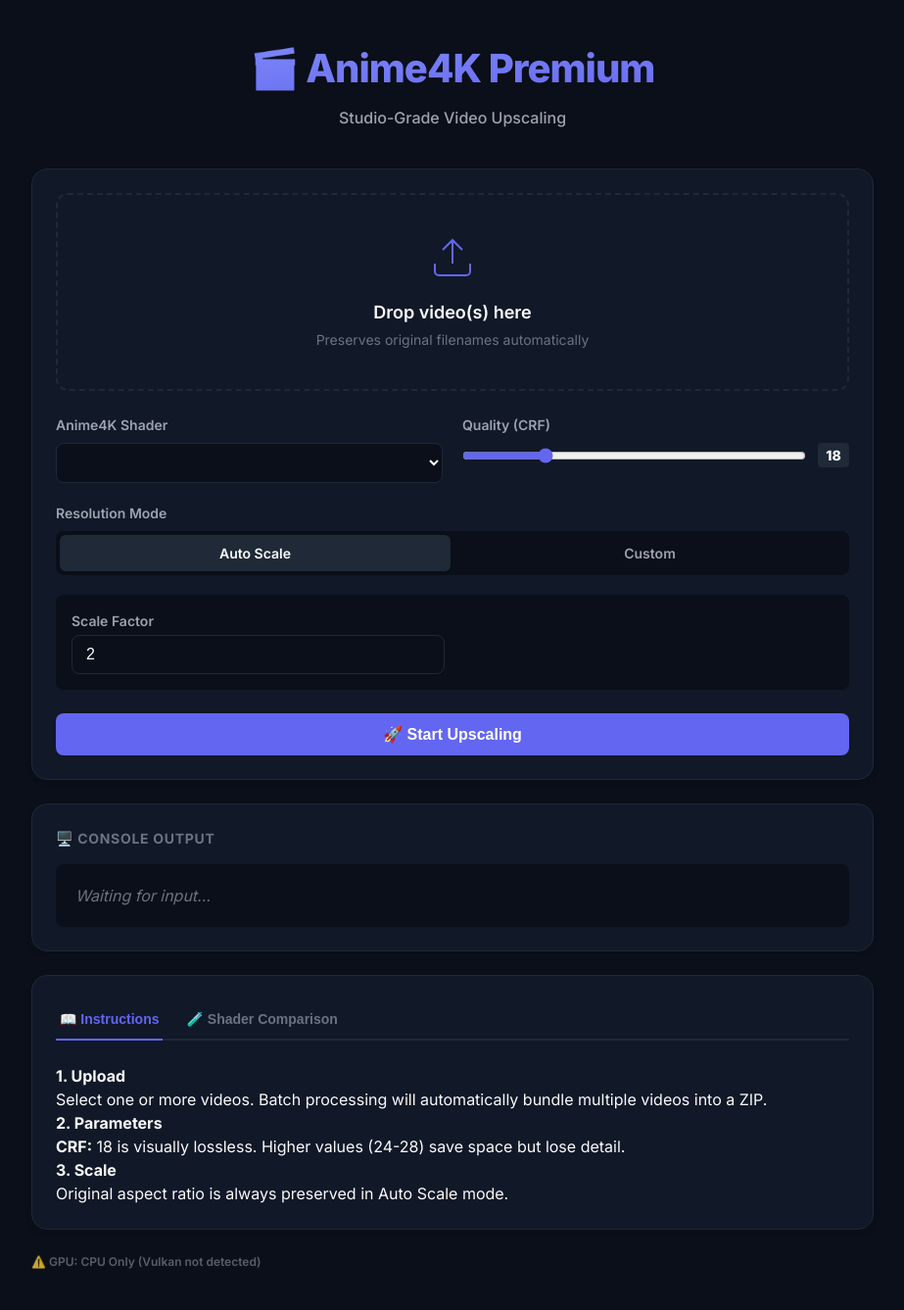
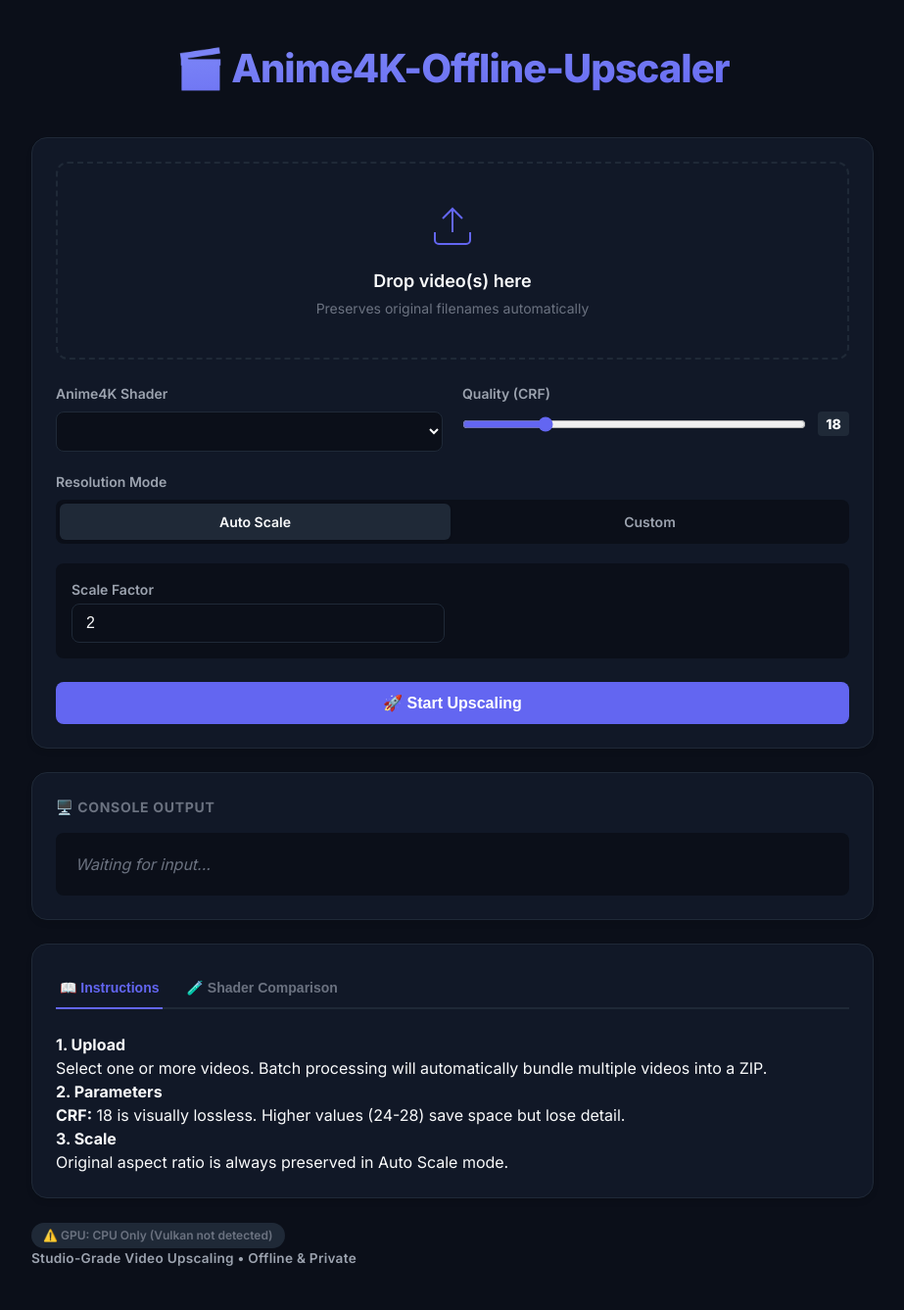
Before and after one commit to hexvish/Anime4K-Offline-Upscaler, a Flask app: page / in a window 1280 px wide. Shown: the whole page at 98% size, without its empty margins (178-1101 px from the left). After the commit the page ends 1292 px from the top, so only its background shows below. Run offline with Flask 3, Linux system fonts and the light colour scheme; data that the repository does not hold is empty.

Commit message:
ui: rename app to Anime4K-Offline-Upscaler and move tagline to footer

```diff
--- a/app.py
+++ b/app.py
@@ -329,7 +329,7 @@
     flask_thread.daemon = True
     flask_thread.start()
 
-    webview.create_window('Anime4K Premium Upscaler', f'http://127.0.0.1:{PORT}', width=1200, height=900)
+    webview.create_window('Anime4K-Offline-Upscaler', f'http://127.0.0.1:{PORT}', width=1200, height=900)
     try:
         webview.start()
     except Exception as e:
--- a/static/css/style.css
+++ b/static/css/style.css
@@ -46,11 +46,7 @@
     letter-spacing: -0.025em;
 }
 
-.subtitle {
-    color: var(--text-med);
-    font-weight: 500;
-    margin-top: 8px;
-}
+/* .subtitle removed as it's no longer used in the header */
 
 /* Cards */
 .main-card,
@@ -368,12 +364,34 @@
     margin-top: 4px;
 }
 
-/* GPU Status */
+/* GPU Status & Footer */
+<footer> {
+    margin-top: 40px;
+    padding-top: 24px;
+    border-top: 1px solid var(--border);
+    text-align: center;
+    display: flex;
+    flex-direction: column;
+    gap: 12px;
+}
+
 .gpu-status {
     font-size: 0.75rem;
     font-weight: 600;
     color: var(--text-low);
-    opacity: 0.8;
+    opacity: 1;
+    background: var(--bg-hover);
+    display: inline-block;
+    padding: 4px 12px;
+    border-radius: 20px;
+    margin: 0 auto;
+}
+
+.footer-tagline {
+    font-size: 0.85rem;
+    font-weight: 600;
+    color: var(--text-med);
+    letter-spacing: 0.02em;
 }
 
 /* Slider */
--- a/templates/index.html
+++ b/templates/index.html
@@ -4,7 +4,7 @@
 <head>
     <meta charset="UTF-8">
     <meta name="viewport" content="width=device-width, initial-scale=1.0">
-    <title>Anime4K Premium Upscaler</title>
+    <title>Anime4K-Offline-Upscaler</title>
     <link rel="stylesheet" href="{{ url_for('static', filename='css/style.css') }}">
     <link rel="preconnect" href="https://fonts.googleapis.com">
     <link rel="preconnect" href="https://fonts.gstatic.com" crossorigin>
@@ -14,8 +14,7 @@
 <body>
     <div class="container">
         <header>
-            <h1>🎬 Anime4K Premium</h1>
-            <p class="subtitle">Studio-Grade Video Upscaling</p>
+            <h1>🎬 Anime4K-Offline-Upscaler</h1>
         </header>
 
         <main>
@@ -177,6 +176,7 @@
 
         <footer>
             <div id="gpu-status" class="gpu-status">Checking GPU...</div>
+            <p class="footer-tagline">Studio-Grade Video Upscaling • Offline & Private</p>
         </footer>
     </div>
 
```
